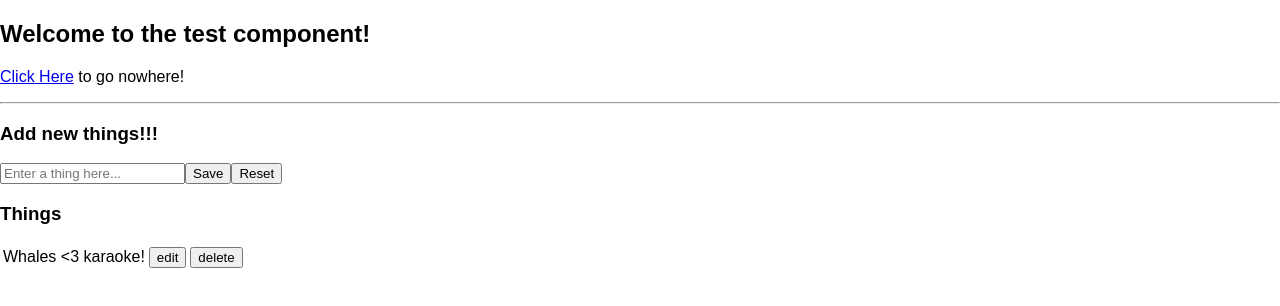
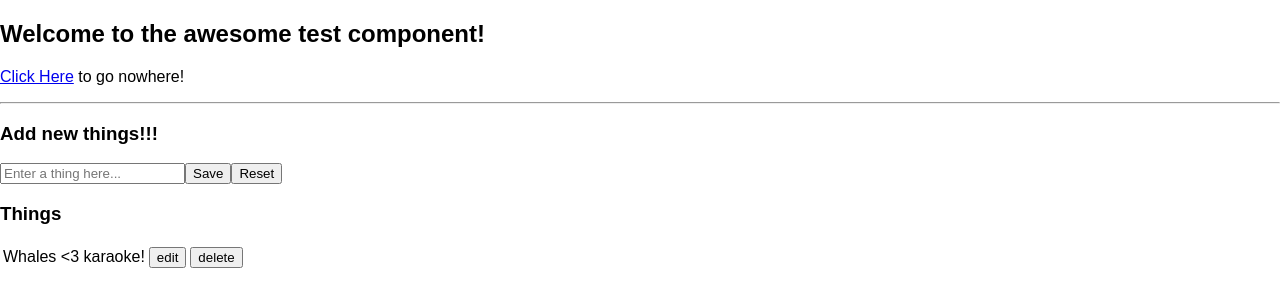
Before and after one commit to cetatean-communication-database/ccd-web, a React app in the folder frontend/: page / in a window 1280 px wide. Shown: the top 306 px of the page. Built offline with nearby package versions, Linux system fonts and the light colour scheme.

Commit message:
Make it awesome

```diff
--- a/frontend/src/components/Example.jsx
+++ b/frontend/src/components/Example.jsx
@@ -33,7 +33,7 @@ class Example extends Component {
     return (
       <div>
         <div>
-          <h2>Welcome to the test component!</h2>
+          <h2>Welcome to the awesome test component!</h2>
           <p>
             <Link to="/contact">Click Here</Link> to go nowhere!
           </p>
```
